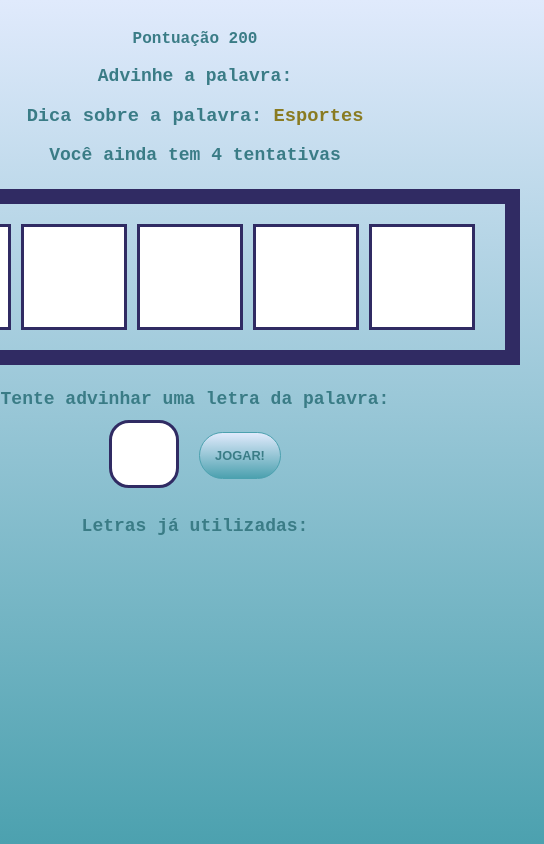
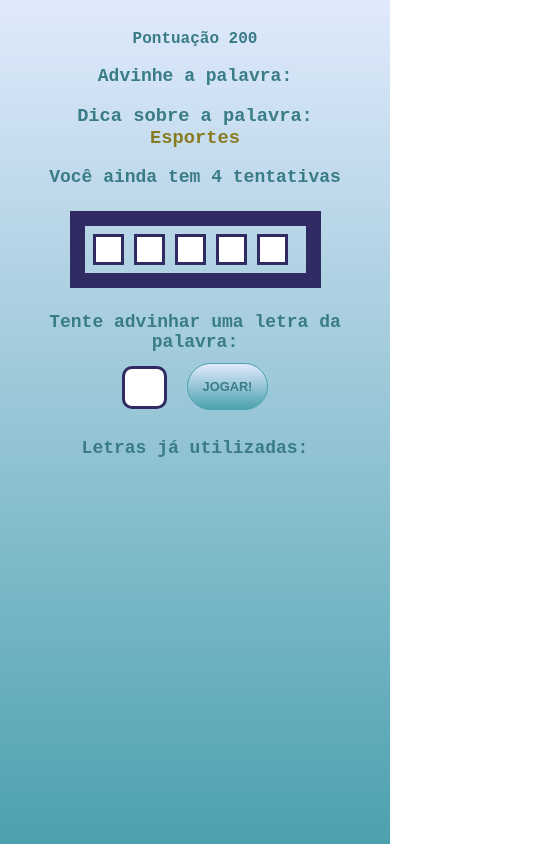
Before and after one commit to Jessicabm61/react-udemy-course-project, a React (Vite) app in the folder 6_SECRET_WORD/: page / in a window 390 px wide. Shown: the whole page, 544 px wide, since content can reach past the window. Built offline with nearby package versions, Linux system fonts and the light colour scheme.

Commit message:
Alteração css responsividade

```diff
--- a/6_SECRET_WORD/package.json
+++ b/6_SECRET_WORD/package.json
@@ -11,7 +11,8 @@
   },
   "dependencies": {
     "react": "^18.2.0",
-    "react-dom": "^18.2.0"
+    "react-dom": "^18.2.0",
+    "responsive": "^2.0.0"
   },
   "devDependencies": {
     "@types/react": "^18.2.43",
--- a/6_SECRET_WORD/src/components/Game.css
+++ b/6_SECRET_WORD/src/components/Game.css
@@ -66,3 +66,43 @@ p{
     margin: 0;
     padding: 0;
 }
+
+/*320px - 480px = mobile*/
+@media(max-width: 480px){
+    p{
+        font-size: 18px;
+    }
+    .letter, .blankSquare{
+        font-size: 45px;
+        color: #302b63;
+        background-color: white;
+        height: 25px;
+        width: 25px;
+        border: 3px solid #302b63;
+        line-height: 1.5;
+        font-weight: bold;
+        text-transform: uppercase;
+        margin-right: 10px
+    }
+
+    .letterContainer input{
+        width: 35px;
+        height: 35px;
+        border-radius: 10px;
+        border: 3px solid #302b63;
+        text-align: center;
+        font-size: 10px;
+        font-weight: bold;
+        color: #302b63;
+        text-transform: uppercase;
+    }
+
+    .wordContainer {
+        display: flex;
+        border: 15px solid #302b63;
+        padding: 8px;
+        margin: 1.5em;
+        justify-content: center;
+    }
+
+  }
--- a/6_SECRET_WORD/src/index.css
+++ b/6_SECRET_WORD/src/index.css
@@ -5,7 +5,10 @@ html,body{
 body{
   font-family: 'Courier New', Courier, monospace;
   padding: 0;
-  margin: 0;
+  margin-right: 50px;
+  margin-left: 50px;
+  margin-top: 0px;
+  margin-bottom: 0px;
   background: linear-gradient(180deg, #E0EAFC 0%, #4CA1AF 100%);
   color: #3a7c86
 }
```
Also changed, not shown: 6_SECRET_WORD/src/components/index.html (+11 -0 lines), 1 other file (tests, documents, lock files or other folders).
